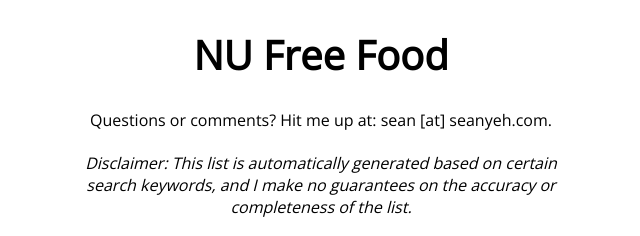
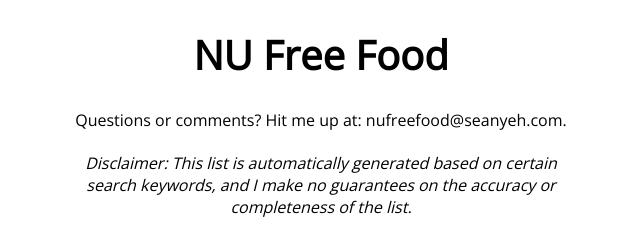
Before and after one commit to seanyeh/nufreefood, a plain HTML site: page www/index.html in a window 1280 px wide. Shown: the top 236 px of the page, 319-959 px from the left. Drawn offline with nearby package versions, Linux system fonts and the light colour scheme; a script that the page names is missing.

Commit message:
Change email

```diff
--- a/www/index.html
+++ b/www/index.html
@@ -18,7 +18,8 @@
     <body>
         <h1>NU Free Food</h1>
         <div id="disclaimer">
-            <h3>Questions or comments? Hit me up at: sean [at] seanyeh.com. </h3>
+            <h3>Questions or comments? Hit me up at:
+                nufreefood@<span class="obfuscate">NOSPAM</span>seanyeh.com.</h3>
             <h4>Disclaimer: This list is automatically generated based on certain
                 search keywords, and I make no guarantees on the accuracy or
                 completeness of the list.</h4>
--- a/www/style.css
+++ b/www/style.css
@@ -34,6 +34,11 @@ a {
     max-width: 500px;
     margin: 0 auto;
 }
+
+.obfuscate {
+    display: none;
+}
+
 
 /* Items */
 .item {
@@ -94,7 +99,6 @@ a {
     text-align: center;
 }
 
-
 @media screen and (max-width: 480px) {
     h2 {
         text-align: center;
```
